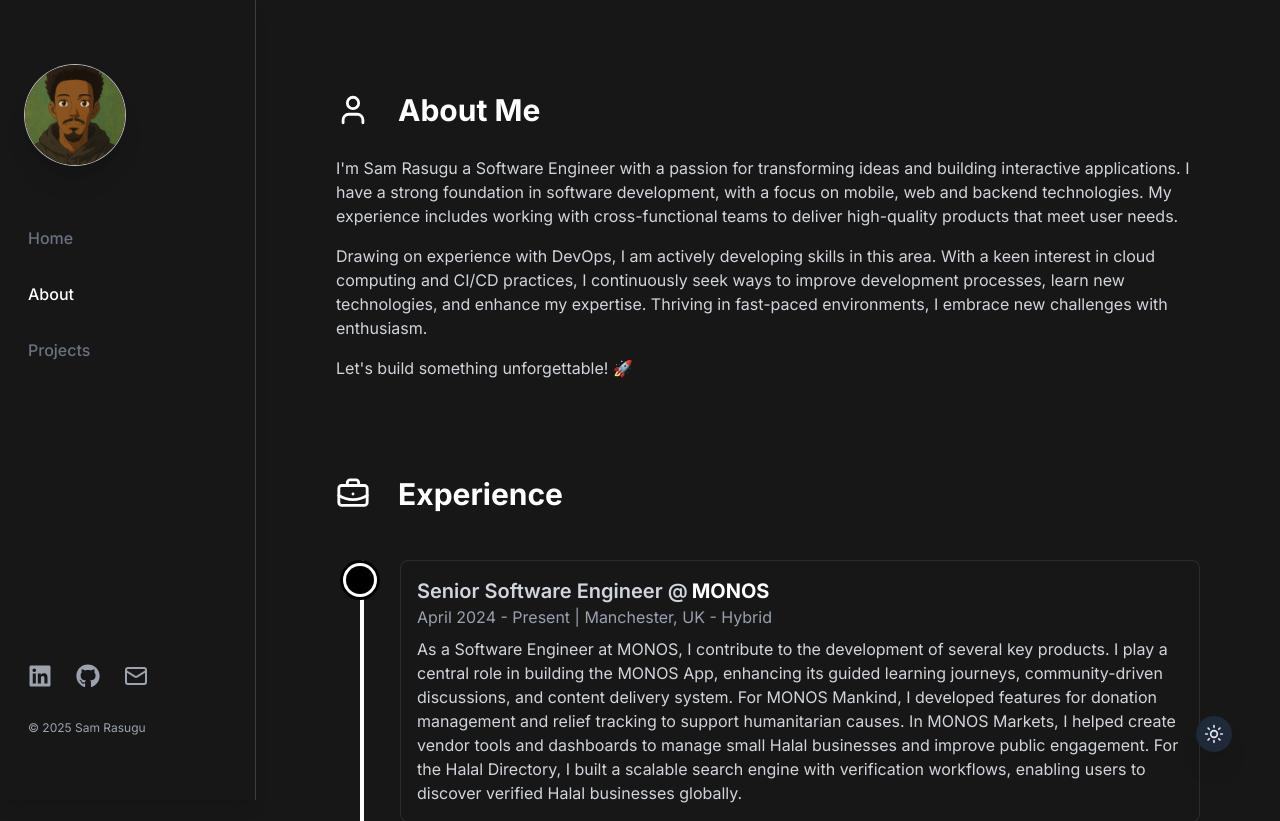
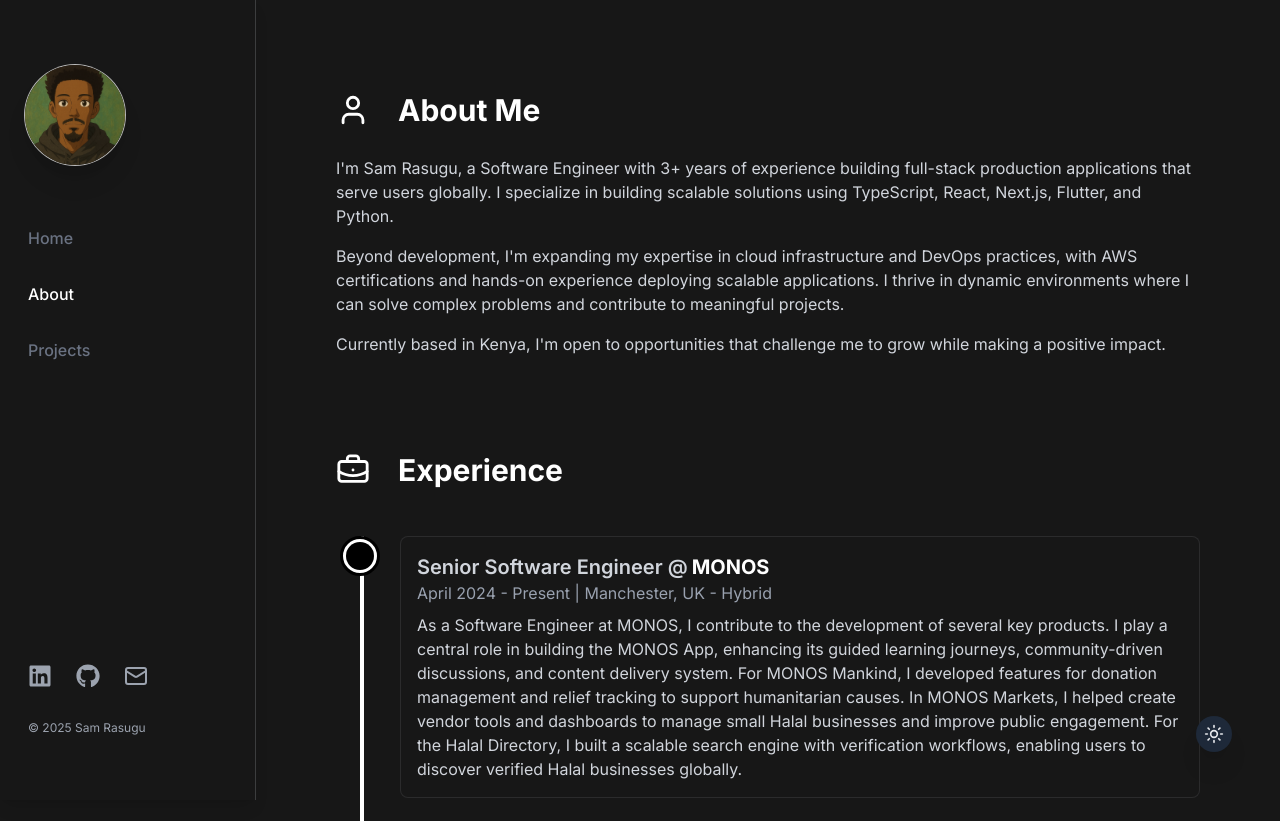
Before and after one commit to samrasugu/sam-rasugu, a Next.js app: page /about in a window 1280 px wide. Shown: the top 821 px of the page. Built offline with nearby package versions, Linux system fonts and the light colour scheme.

Commit message:
chore: profile and desc cleanup

```diff
--- a/app/layout.tsx
+++ b/app/layout.tsx
@@ -21,7 +21,7 @@ export default function RootLayout({
   children: React.ReactNode;
 }>) {
   return (
-    <html lang="en" className="light">
+    <html lang="en">
       <body className={`${inter.variable}  antialiased`}>
         <ThemeProvider>{children}</ThemeProvider>
       </body>
--- a/app/page.tsx
+++ b/app/page.tsx
@@ -5,17 +5,16 @@ import { ArrowUpRight } from "lucide-react";
 export default function Home() {
   return (
     <UIWrapper>
-      <div className="bg-white dark:bg-primary-background">
+      <section className="bg-white dark:bg-primary-background">
         <div className="flex flex-col justify-center items-start gap-5 h-screen">
           <p className="text-gray-900 dark:text-white text-5xl font-bold">
             Hi 👋, I&apos;m Sam Rasugu
           </p>
           <p className="text-base text-gray-700 dark:text-gray-300">
-            I&apos;m a Software Engineer with a passion for transforming ideas
-            and building interactive applications. I have a strong foundation in
-            software development, with a focus on mobile, web and backend
-            technologies. My experience includes working with cross-functional
-            teams to deliver high-quality products that meet user needs.
+            I&apos;m a Software Engineer with 3+ years building production
+            applications at scale. I specialize in full-stack development and
+            have experience delivering solutions for complex, multi-user
+            platforms using TypeScript, React, Next.js, Flutter, and Python.
           </p>
           <p className="text-base text-gray-700 dark:text-gray-300">
             Currently, I&apos;m building products for marketing, search, and
@@ -31,10 +30,7 @@ export default function Home() {
           </p>
           <p className="text-base text-gray-700 dark:text-gray-300">
             For my work history, check out my{" "}
-            <a
-              href="/docs/Sam_Rasugu_Software_Engineer_Resume.pdf"
-              className="underline"
-            >
+            <a href="/docs/Sam-Rasugu-Resume.pdf" className="underline">
               resume
             </a>{" "}
             or{" "}
@@ -50,7 +46,7 @@ export default function Home() {
             <ArrowUpRight className="inline group-hover:scale-125 transition-transform duration-200" />
           </Link>
         </div>
-      </div>
+      </section>
     </UIWrapper>
   );
 }
--- a/components/about/DescriptionSection.tsx
+++ b/components/about/DescriptionSection.tsx
@@ -3,7 +3,7 @@ import React from "react";
 
 export default function DescriptionSection() {
   return (
-    <div className="pt-16 bg-white dark:bg-primary-background">
+    <section className="pt-16 bg-white dark:bg-primary-background">
       <div className="flex flex-row gap-7 items-center my-7">
         <User size={34} className="text-gray-900 dark:text-white" />
         <h1 className="text-3xl font-bold text-left text-gray-900 dark:text-white">
@@ -11,22 +11,22 @@ export default function DescriptionSection() {
         </h1>
       </div>
       <p className="text-gray-700 dark:text-gray-300">
-        I&apos;m Sam Rasugu a Software Engineer with a passion for transforming
-        ideas and building interactive applications. I have a strong foundation
-        in software development, with a focus on mobile, web and backend
-        technologies. My experience includes working with cross-functional teams
-        to deliver high-quality products that meet user needs.
+        I&apos;m Sam Rasugu, a Software Engineer with 3+ years of experience
+        building full-stack production applications that serve users globally. I
+        specialize in building scalable solutions using TypeScript, React,
+        Next.js, Flutter, and Python.
       </p>
       <p className="text-gray-700 dark:text-gray-300 mt-4">
-        Drawing on experience with DevOps, I am actively developing skills in
-        this area. With a keen interest in cloud computing and CI/CD practices,
-        I continuously seek ways to improve development processes, learn new
-        technologies, and enhance my expertise. Thriving in fast-paced
-        environments, I embrace new challenges with enthusiasm.
+        Beyond development, I&apos;m expanding my expertise in cloud
+        infrastructure and DevOps practices, with AWS certifications and
+        hands-on experience deploying scalable applications. I thrive in dynamic
+        environments where I can solve complex problems and contribute to
+        meaningful projects.
       </p>
       <p className="text-gray-700 dark:text-gray-300 mt-4">
-        Let&apos;s build something unforgettable! 🚀
+        Currently based in Kenya, I&apos;m open to opportunities that challenge
+        me to grow while making a positive impact.
       </p>
-    </div>
+    </section>
   );
 }
--- a/components/about/ExperienceSection.tsx
+++ b/components/about/ExperienceSection.tsx
@@ -51,7 +51,7 @@ const ExperienceSection: React.FC = () => {
   ];
 
   return (
-    <div className="pt-12 bg-white dark:bg-primary-background">
+    <section className="pt-12 bg-white dark:bg-primary-background">
       <div className="flex flex-row gap-7 items-center my-12">
         <BriefcaseBusiness
           size={34}
@@ -96,7 +96,7 @@ const ExperienceSection: React.FC = () => {
           </div>
         ))}
       </div>
-    </div>
+    </section>
   );
 };
 
--- a/components/about/SkillsSection.tsx
+++ b/components/about/SkillsSection.tsx
@@ -3,7 +3,7 @@ import React from "react";
 
 export default function SkillsSection() {
   return (
-    <div className="my-12 bg-white dark:bg-primary-background flex flex-col items-center text-center">
+    <section className="my-12 bg-white dark:bg-primary-background flex flex-col items-center text-center">
       <div className="flex flex-row gap-4 items-center mb-12">
         <PenLine size={34} className="text-gray-900 dark:text-white" />
         <h1 className="text-3xl font-bold text-left text-gray-800 dark:text-white">
@@ -17,6 +17,6 @@ export default function SkillsSection() {
         MySQL) / MongoDB / Flask / Git / GitHub / REST APIs / Figma / AWS (EC2,
         Amplify, Route53, Cloudfront, RDS, VPC & ELB ) / Firebase
       </p>
-    </div>
+    </section>
   );
 }
--- a/context/ThemeContext.tsx
+++ b/context/ThemeContext.tsx
@@ -1,6 +1,6 @@
 "use client";
 
-import { createContext, useContext, useEffect, useState } from "react";
+import React, { createContext, useContext, useEffect, useState } from "react";
 
 type Theme = "light" | "dark";
 
```
Also changed, not shown: 2 other files (tests, documents, lock files or other folders).
